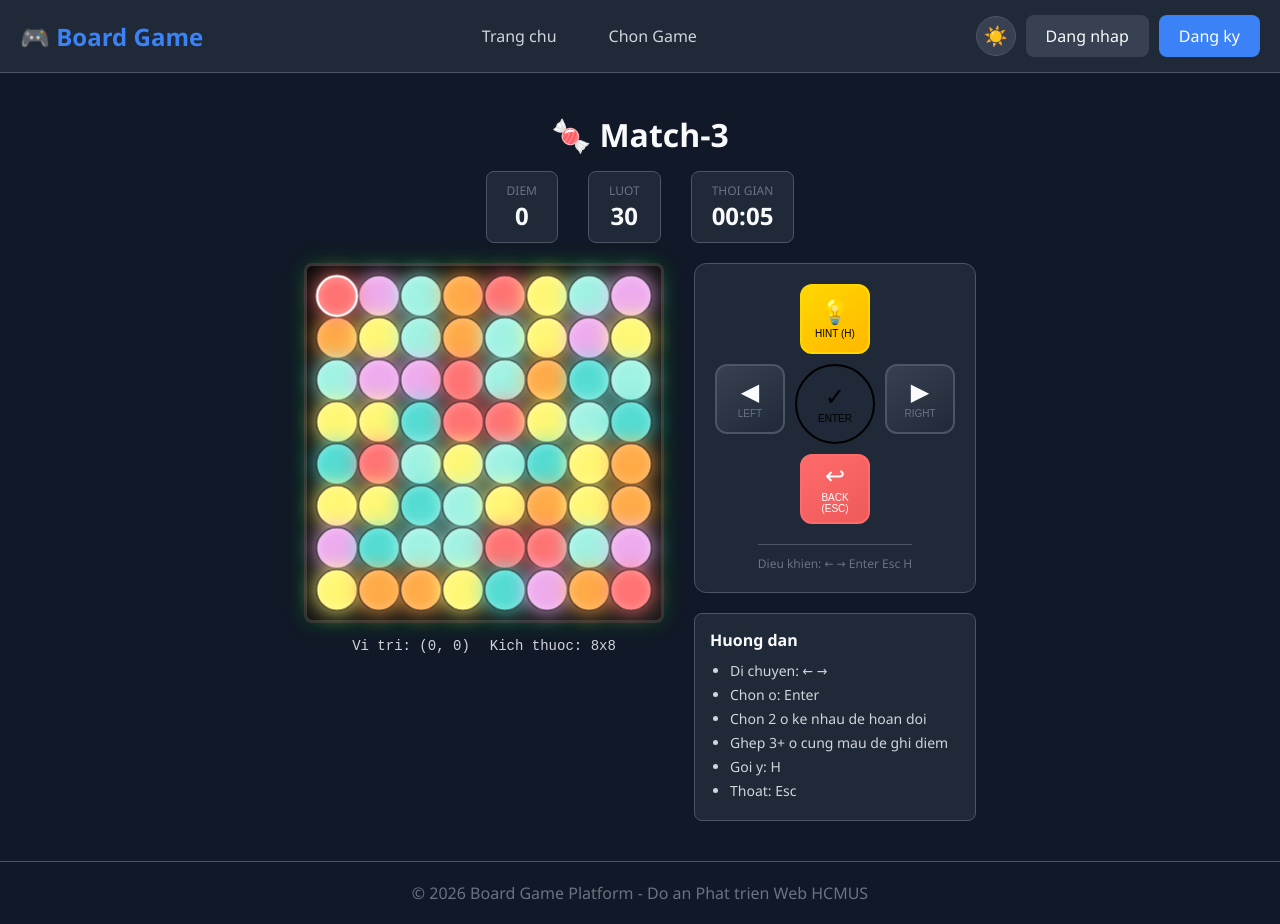
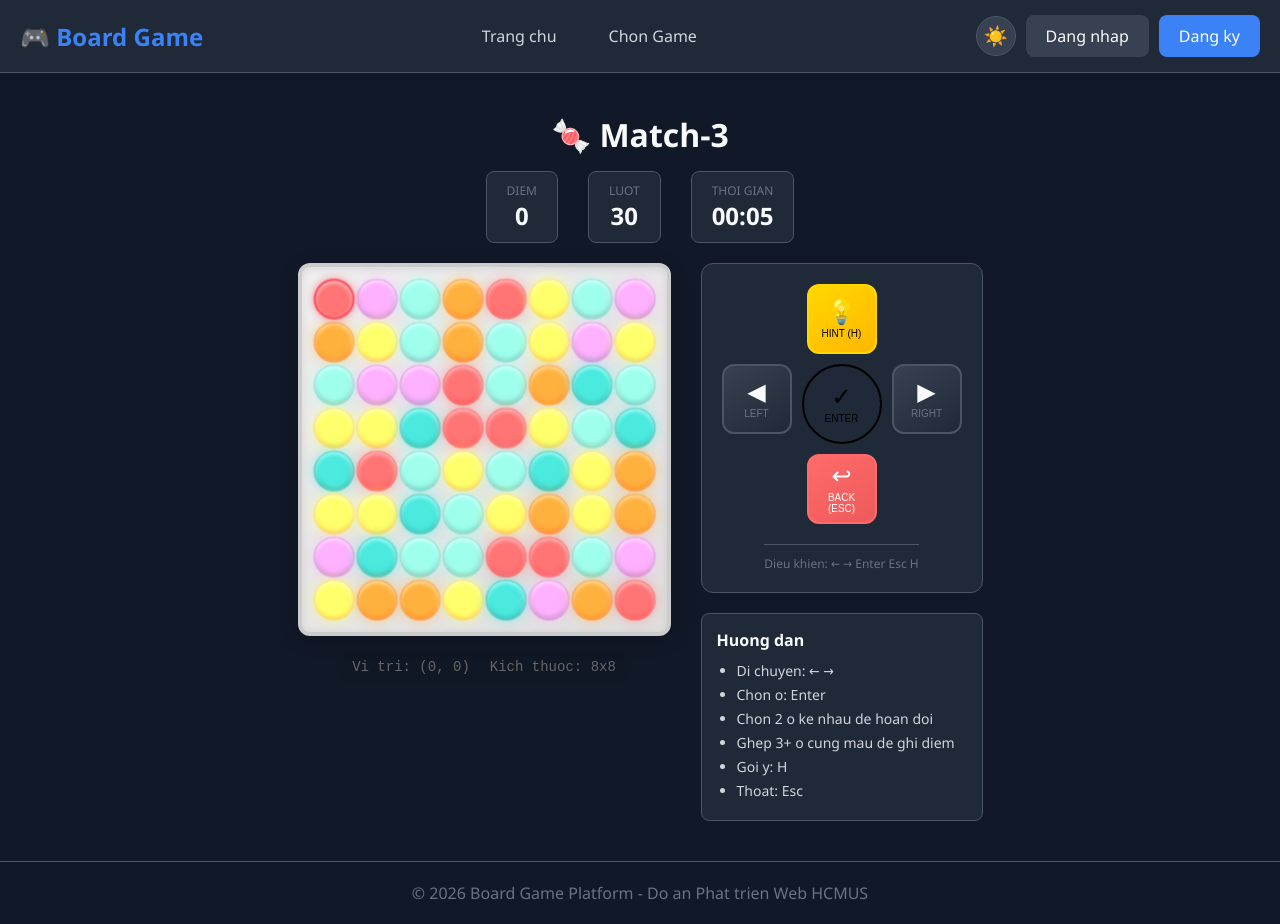
Before and after one commit to nvphuoc-fit-hcmus/PTWeb_DoAnCK, a React (Vite) app in the folder frontend/: page /games/match3 in a window 1280 px wide. Built offline with nearby package versions, Linux system fonts and the light colour scheme.

Commit message:
Cap nhat MatrixBoard UI - Giao dien LED trang sang giong hinh mau

```diff
--- a/frontend/src/components/game/MatrixBoard.css
+++ b/frontend/src/components/game/MatrixBoard.css
@@ -8,52 +8,80 @@
 }
 
 .matrix-grid {
-  border: 3px solid #333;
-  background: linear-gradient(145deg, #0a0a0a, #1a1a1a);
+  border: 4px solid #ccc;
+  border-radius: 12px;
+  background: linear-gradient(145deg, #f0f0f0, #e0e0e0);
+  box-shadow:
+    inset 0 2px 10px rgba(0, 0, 0, 0.1),
+    0 4px 20px rgba(0, 0, 0, 0.15);
 }
 
-/* Cell cơ bản */
+/* Cell cơ bản - Giống LED tròn */
 .matrix-cell {
   border-radius: 50%;
-  transition: all 0.15s ease;
+  transition: all 0.12s ease;
   cursor: pointer;
-  border: 1px solid #222;
+  border: 1px solid rgba(0, 0, 0, 0.15);
+  box-shadow:
+    inset 0 2px 4px rgba(255, 255, 255, 0.4),
+    inset 0 -2px 4px rgba(0, 0, 0, 0.1);
 }
 
-/* Cell có màu (active) */
+/* Cell mặc định (không có màu) */
+.matrix-cell:not(.matrix-cell--active) {
+  background: linear-gradient(145deg, #d8d8d8, #c8c8c8) !important;
+  box-shadow:
+    inset 0 2px 3px rgba(255, 255, 255, 0.6),
+    inset 0 -2px 3px rgba(0, 0, 0, 0.1),
+    0 1px 2px rgba(0, 0, 0, 0.1);
+}
+
+/* Cell có màu (active) - LED sáng */
 .matrix-cell--active {
-  transform: scale(1.05);
+  transform: scale(1.02);
+  box-shadow:
+    inset 0 2px 4px rgba(255, 255, 255, 0.5),
+    inset 0 -2px 4px rgba(0, 0, 0, 0.2);
 }
 
 /* Cell là con trỏ */
 .matrix-cell--cursor {
   animation: cursor-blink 0.5s ease-in-out infinite alternate;
-  border: 2px solid #fff !important;
+  border: 2px solid #ff4757 !important;
   z-index: 10;
+  box-shadow:
+    0 0 8px rgba(255, 71, 87, 0.6),
+    inset 0 2px 4px rgba(255, 255, 255, 0.5) !important;
 }
 
 @keyframes cursor-blink {
   0% {
-    opacity: 0.5;
-    transform: scale(0.9);
+    opacity: 0.7;
+    transform: scale(0.95);
+    box-shadow:
+      0 0 5px rgba(255, 71, 87, 0.4),
+      inset 0 2px 4px rgba(255, 255, 255, 0.5);
   }
   100% {
     opacity: 1;
-    transform: scale(1.1);
+    transform: scale(1.08);
+    box-shadow:
+      0 0 12px rgba(255, 71, 87, 0.8),
+      inset 0 2px 4px rgba(255, 255, 255, 0.5);
   }
 }
 
-/* Cell có hiệu ứng glow */
+/* Cell có hiệu ứng glow - LED sáng rực */
 .matrix-cell--glow {
-  animation: glow-pulse 1.5s ease-in-out infinite alternate;
+  animation: glow-pulse 1.2s ease-in-out infinite alternate;
 }
 
 @keyframes glow-pulse {
   0% {
-    filter: brightness(1);
+    filter: brightness(1) saturate(1);
   }
   100% {
-    filter: brightness(1.3);
+    filter: brightness(1.2) saturate(1.2);
   }
 }
 
@@ -62,8 +90,11 @@
   display: flex;
   gap: 20px;
   font-size: 0.875rem;
-  color: var(--text-secondary);
+  color: #666;
   font-family: 'Courier New', monospace;
+  background: rgba(0, 0, 0, 0.05);
+  padding: 8px 16px;
+  border-radius: 20px;
 }
 
 /* Responsive */
--- a/frontend/src/components/game/MatrixBoard.jsx
+++ b/frontend/src/components/game/MatrixBoard.jsx
@@ -30,17 +30,15 @@ const MatrixBoard = memo(({
     display: 'grid',
     gridTemplateColumns: `repeat(${cols}, ${cellSize}px)`,
     gridTemplateRows: `repeat(${rows}, ${cellSize}px)`,
-    gap: '2px',
-    padding: '10px',
-    backgroundColor: '#111',
-    borderRadius: '8px',
-    boxShadow: '0 0 20px rgba(0, 255, 0, 0.2)',
+    gap: '3px',
+    padding: '12px',
+    borderRadius: '12px',
   };
 
   // Render moi cell
   const renderCell = (color, rowIndex, colIndex) => {
     const isCursor = showCursor && cursor && cursor.x === colIndex && cursor.y === rowIndex;
-    const hasColor = color && color !== 'transparent' && color !== '#000000';
+    const hasColor = color && color !== 'transparent' && color !== '#000000' && color !== '#1a1a1a';
 
     const cellClasses = classnames('matrix-cell', {
       'matrix-cell--active': hasColor,
@@ -51,10 +49,10 @@ const MatrixBoard = memo(({
     const cellStyle = {
       width: `${cellSize}px`,
       height: `${cellSize}px`,
-      backgroundColor: hasColor ? color : '#1a1a1a',
-      boxShadow: glowEffect && hasColor
-        ? `0 0 ${cellSize / 2}px ${color}, inset 0 0 ${cellSize / 4}px rgba(255,255,255,0.3)`
-        : 'none',
+      backgroundColor: hasColor ? color : undefined,
+      boxShadow: hasColor
+        ? `0 0 ${cellSize / 3}px ${color}88, inset 0 2px 4px rgba(255,255,255,0.5), inset 0 -2px 4px rgba(0,0,0,0.2)`
+        : undefined,
     };
 
     return (
```
